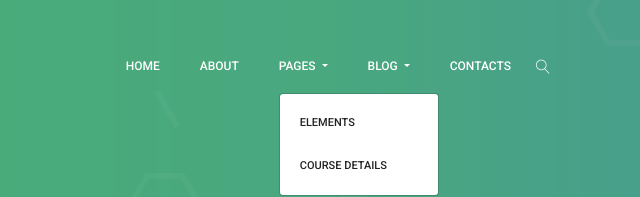
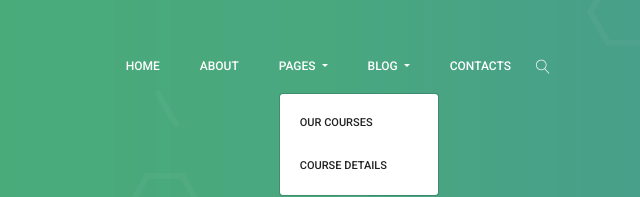
Before and after one commit to jaf97/EcoLearnHub, a website: page course-details.html in a window 1280 px wide. Both pictures are taken after a click on the link "PAGES". Shown: the top 197 px of the page, 640-1280 px from the left. Drawn offline with nearby package versions, Linux system fonts and the light colour scheme; some packages are replaced by stand-ins of ours.

Commit message:
Add files via upload

```diff
--- a/course-details.html
+++ b/course-details.html
@@ -60,7 +60,7 @@
                                 Pages
                             </a>
                             <div class="dropdown-menu">
-                                <a class="dropdown-item" href="elements.html">Elements</a>
+                                <a class="dropdown-item">Our Courses</a>
                                 <a class="dropdown-item" href="course-details.html">Course Details</a>
                             </div>
                         </li>
```
